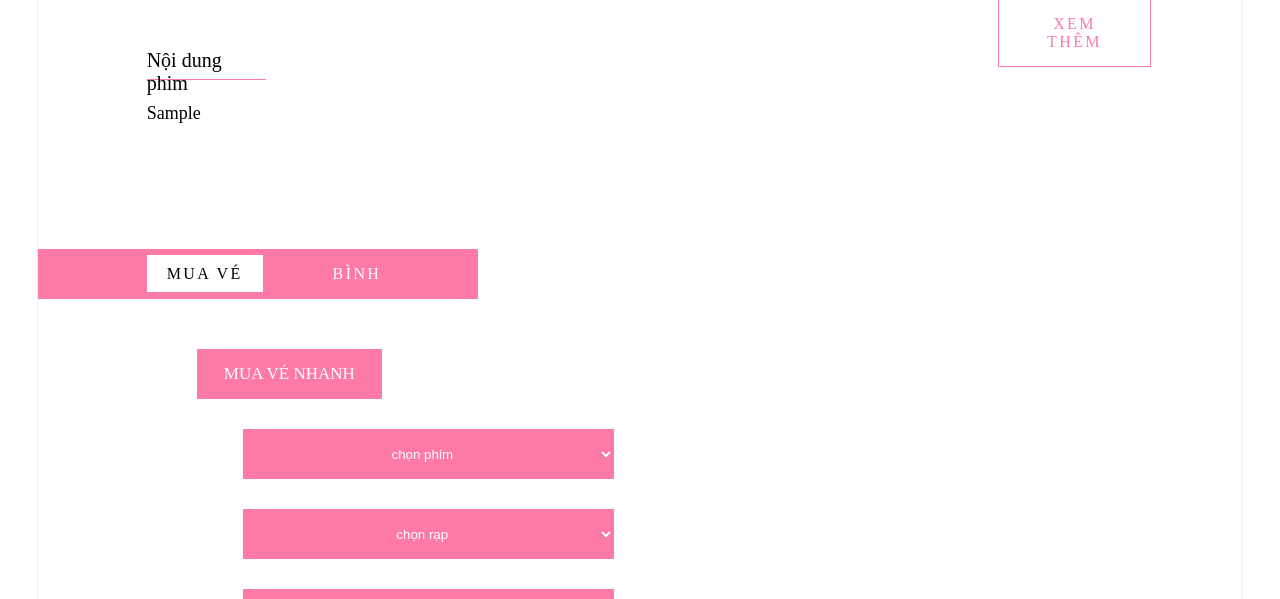
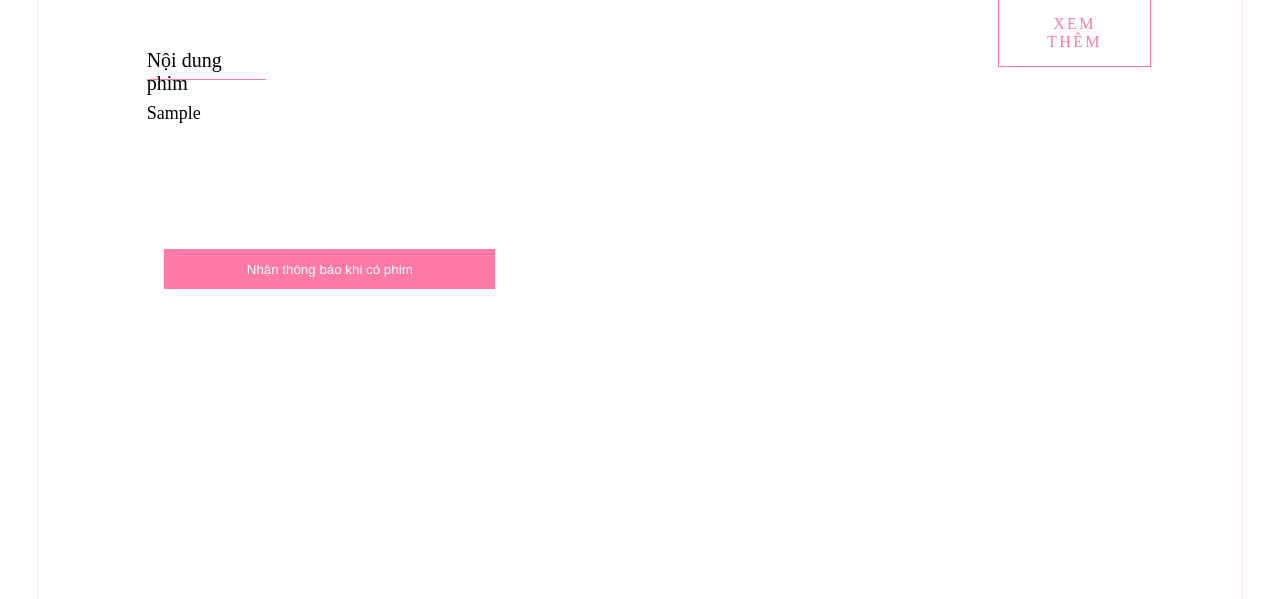
Before and after one commit to nchithanh/Seekers-cinema-project, a PHP site: page /index.php?contro=detail&idphim=1 in a window 1280 px wide. Shown: the part 1229-1828 px from the top of the page. Run offline with PHP 8.4, Linux system fonts and the light colour scheme; the visitor is signed in with stand-in values (Sample User, id 1); tables that the repository leaves empty or names only in its code hold one stand-in row (values such as "Sample post"); grey boxes marked "Sample" are stand-in pictures.

Commit message:
them layout cho chuc nang thong bao khi co phim

```diff
--- a/controller/datve/thanhtoan.php
+++ b/controller/datve/thanhtoan.php
@@ -14,7 +14,8 @@
         $suatchieu=$_POST['suatchieu'];
         $ngaychieu=$_POST['ngaychieu'];
         $iduser=$_SESSION['id'];
-        $arr_idghe=$_POST['ghe'];
+        if(isset($_POST['ghe'])){
+            $arr_idghe=$_POST['ghe'];
         // $trangthaighe=$_POST['trangthaighe'];
         $chuoi='';
         foreach ($arr_idghe as $g){
@@ -38,4 +39,5 @@
         </div>
     </div>';
     }
+        }
 ?>
--- a/view/css/index.css
+++ b/view/css/index.css
@@ -1492,6 +1492,7 @@ article{
     margin-left: 9%;
     float: left;
     margin-top: 100px;
+    position: relative;
 }
 aside{
     width: 25%;
@@ -1786,6 +1787,32 @@ article .datve form input{
     font-size: 17px;
     border: none;
     letter-spacing: .15em;
+}
+article .boxcanhbao{
+    position: absolute;
+    width: 100%;
+    height: 60%;
+    background: white;
+    z-index: 9999;
+    bottom: -25%;
+    left: -20%;
+}
+article .boxcanhbao .btn_nhanthongbao{
+    background: #fd79a8;
+    color: white;
+    width: 50%;
+    height: 40px;
+    text-align: center;
+    line-height: 40px;
+    margin-left: 150px;
+    border: none;
+}
+article .boxcanhbao input{
+    border: none;
+    margin-top: 0;
+}
+article .boxcanhbao .btn_nhanthongbao:hover{
+    cursor: pointer;
 }
 
 
--- a/view/detail.php
+++ b/view/detail.php
@@ -92,6 +92,16 @@
             <input id="btn_muave" name="muave" type="button" value="MUA VÉ">
         </form>
     </div>
+    <?php
+        if($detail["trangthai"]>0){
+           echo '<div class="boxcanhbao">
+           <form action="">
+               <input style="display:none;" type="text" value="'.$_SESSION['id'].'" name="iduser" id="">
+               <input class="btn_nhanthongbao" type="submit" value="Nhận thông báo khi có phim">
+           </form>
+         </div>';
+        }
+      ?>
 </article>
 <aside>
     <div class="tieude">
```
